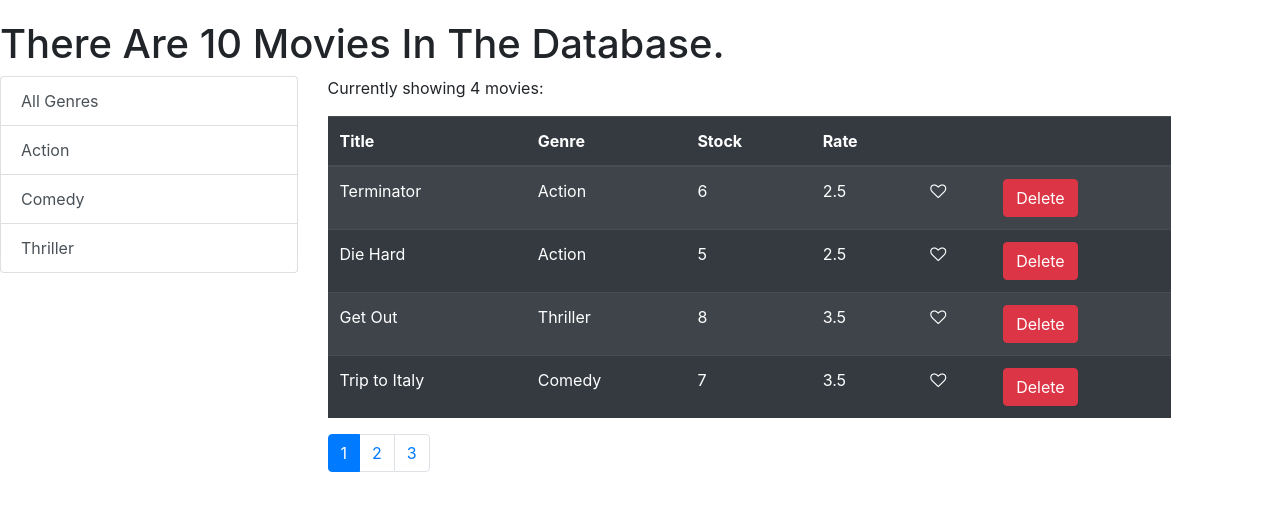
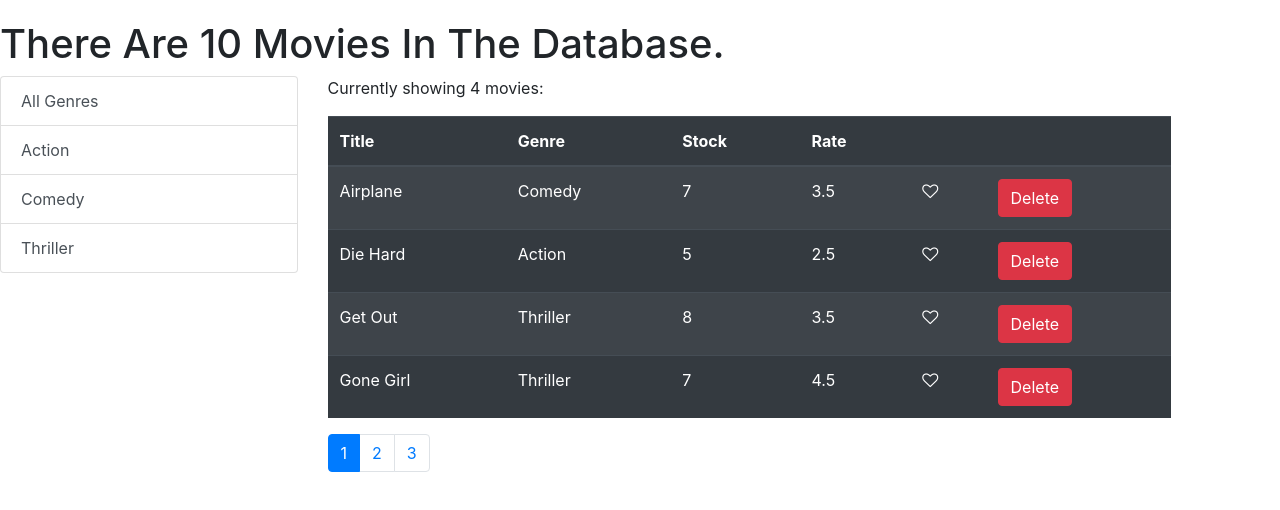
Before and after one commit to JosephBerm/Vidly, a React (Create React App) app: page / in a window 1280 px wide. Shown: the top 510 px of the page. Built offline with nearby package versions, Linux system fonts and the light colour scheme.

Commit message:
Adding Sorting Functionality
Successfully updated the table to provide sorting functionality.

```diff
--- a/src/components/movies.jsx
+++ b/src/components/movies.jsx
@@ -2,9 +2,10 @@ import React, { Component } from 'react';
 import { getMovies } from '../services/fakeMovieService';
 import { getGenres } from '../services/fakeGenreService';
 import { paginate } from '../utils/paginate';
-import Like from '../common/like';
+import MoviesTable from './moviesTable';
 import Pagination from '../common/pagination';
 import ListGroup from '../common/listGroup';
+import _ from 'lodash';
 
 class Movies extends Component
 {
@@ -12,7 +13,8 @@ class Movies extends Component
         movies: [],
         genres: [],
         currentPage: 1,
-        pageSize: 4
+        pageSize: 4,
+        sortColumn: { path: 'title', order: 'asc' }
     };
 
     componentDidMount()
@@ -56,10 +58,33 @@ class Movies extends Component
         this.setState({ selectedGenre: genre, currentPage: 1 });
     };
 
+    handleSort = (path) =>
+    {
+        console.log('Sorting -', path);
+        const sortedColumn = { ...this.state.sortColumn };
+        if (sortedColumn.path === path)
+        {
+            sortedColumn.order = (sortedColumn.order === 'asc') ? 'desc' : 'asc';
+        }
+        else
+        {
+            sortedColumn.path = path;
+            sortedColumn.order = 'asc';
+        }
+        this.setState({ sortColumn: sortedColumn });
+
+    };
+
     render()
     {
         const { length: count } = this.state.movies;
-        const { currentPage, pageSize, selectedGenre, genres, movies: allMovies } = this.state;
+        const { currentPage,
+            pageSize,
+            selectedGenre,
+            genres,
+            movies: allMovies,
+            sortColumn
+        } = this.state;
 
         if (count === 0)
             return <p>There are no movies in the database.</p>;
@@ -68,7 +93,9 @@ class Movies extends Component
             ? allMovies.filter(m => m.genre._id === selectedGenre._id)
             : allMovies;
 
-        const movies = paginate(filtered, currentPage, pageSize);
+        const sorted = _.orderBy(filtered, [sortColumn.path], [sortColumn.order]);
+
+        const movies = paginate(sorted, currentPage, pageSize);
 
         return (
             <React.Fragment>
@@ -82,41 +109,12 @@ class Movies extends Component
                     </div>
                     <div className='col-8'>
                         <p>Currently showing { movies.length } movies:</p>
-                        <table className="table table-dark table-striped">
-                            <thead>
-                                <tr>
-                                    <th>Title</th>
-                                    <th>Genre</th>
-                                    <th>Stock</th>
-                                    <th>Rate</th>
-                                    <th></th>
-                                    <th></th>
-                                </tr>
-                            </thead>
-                            <tbody>
-                                { movies.map(movie => (
-                                    <tr key={ movie._id }>
-                                        <td>{ movie.title }</td>
-                                        <td>{ movie.genre.name }</td>
-                                        <td>{ movie.numberInStock }</td>
-                                        <td>{ movie.dailyRentalRate }</td>
-                                        <td>
-                                            <Like
-                                                onClick={ () => this.handleLike(movie) }
-                                                liked={ movie.liked }
-                                            />
-                                        </td>
-                                        <td>
-                                            <button
-                                                onClick={ () => this.handleDelete(movie) }
-                                                className="btn btn-danger">
-                                                Delete
-                                            </button>
-                                        </td>
-                                    </tr>
-                                )) }
-                            </tbody>
-                        </table>
+                        <MoviesTable
+                            movies={ movies }
+                            onLike={ this.handleLike }
+                            onDelete={ this.handleDelete }
+                            onSort={ this.handleSort }
+                        />
                         <Pagination
                             pageSize={ pageSize }
                             itemsCount={ filtered.length }
--- /dev/null
+++ b/src/components/moviesTable.jsx
@@ -0,0 +1,62 @@
+import React from 'react';
+import Like from '../common/like';
+
+const MoviesTable = (props) =>
+{
+    const { movies, onLike, onDelete, onSort } = props;
+    return (
+        <table className="table table-dark table-striped">
+            <thead>
+                <tr>
+                    <th
+                        style={ { cursor: 'pointer' } }
+                        onClick={ () => onSort('title') }>
+                        Title
+                    </th>
+                    <th
+                        style={ { cursor: 'pointer' } }
+                        onClick={ () => onSort('genre.name') }>
+                        Genre
+                    </th>
+                    <th
+                        style={ { cursor: 'pointer' } }
+                        onClick={ () => onSort('numberInStock') }>
+                        Stock
+                    </th>
+                    <th
+                        style={ { cursor: 'pointer' } }
+                        onClick={ () => onSort('dailyRentalRate') }>
+                        Rate
+                    </th>
+                    <th></th>
+                    <th></th>
+                </tr>
+            </thead>
+            <tbody>
+                { movies.map(movie => (
+                    <tr key={ movie._id }>
+                        <td>{ movie.title }</td>
+                        <td>{ movie.genre.name }</td>
+                        <td>{ movie.numberInStock }</td>
+                        <td>{ movie.dailyRentalRate }</td>
+                        <td>
+                            <Like
+                                onClick={ () => onLike(movie) }
+                                liked={ movie.liked }
+                            />
+                        </td>
+                        <td>
+                            <button
+                                onClick={ () => onDelete(movie) }
+                                className="btn btn-danger">
+                                Delete
+                            </button>
+                        </td>
+                    </tr>
+                )) }
+            </tbody>
+        </table>
+    );
+};
+
+export default MoviesTable;
```
Also changed, not shown: 1 other file (tests, documents, lock files or other folders).
